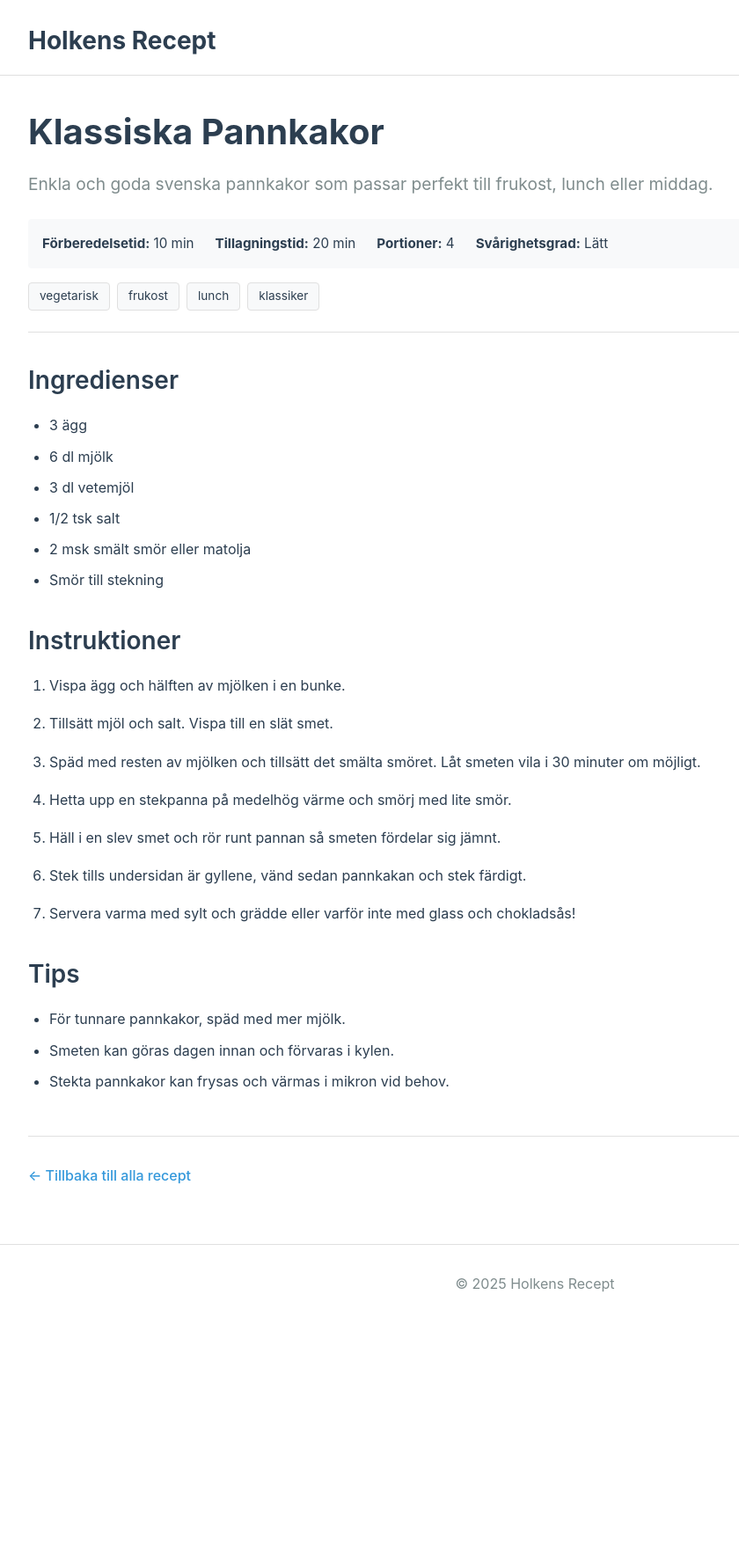
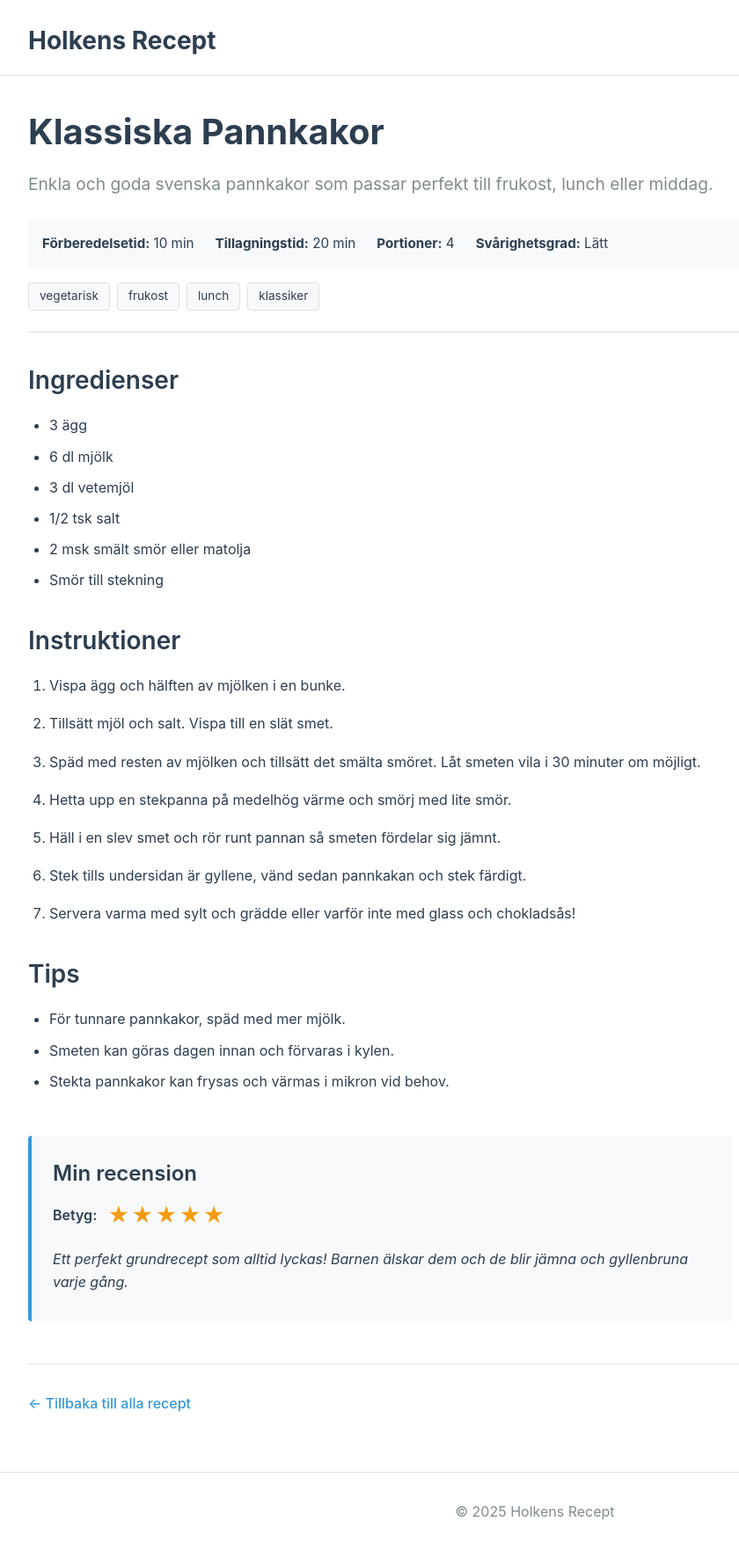
Before and after one commit to icaaq/recepie, a Jekyll site: the page built from _recipes/pannkakor.md, in a window 1280 px wide. Shown: the whole page at 88% size, without its empty margins (32-872 px from the left). Built offline with Jekyll 4.4.1, drawn with Linux system fonts in a browser that asks for light colours; before the commit the page ends 1504 px from its top, so only the background shows below that.

Commit message:
Add rating and comment features to recipes and update styles for reviews

```diff
--- a/_layouts/recipe.html
+++ b/_layouts/recipe.html
@@ -44,6 +44,33 @@ layout: default
       {{ content }}
     </div>
 
+    {% if page.rating or page.comment %}
+    <div class="recipe-review">
+      <h2>Min recension</h2>
+
+      {% if page.rating %}
+      <div class="rating">
+        <span class="rating-label">Betyg:</span>
+        <div class="stars" aria-label="Betyg {{ page.rating }} av 5 stjärnor">
+          {% for i in (1..5) %}
+            {% if i <= page.rating %}
+              <span class="star filled">★</span>
+            {% else %}
+              <span class="star">☆</span>
+            {% endif %}
+          {% endfor %}
+        </div>
+      </div>
+      {% endif %}
+
+      {% if page.comment %}
+      <div class="comment">
+        <p class="comment-text">{{ page.comment }}</p>
+      </div>
+      {% endif %}
+    </div>
+    {% endif %}
+
     <div class="recipe-footer">
       <a href="{{ '/' | relative_url }}" class="back-link">&larr; Tillbaka till alla recept</a>
     </div>
--- a/_recipes/pannkakor.md
+++ b/_recipes/pannkakor.md
@@ -6,6 +6,8 @@ cook_time: 20 min
 servings: 4
 difficulty: Lätt
 tags: [vegetarisk, frukost, lunch, klassiker]
+rating: 5
+comment: Ett perfekt grundrecept som alltid lyckas! Barnen älskar dem och de blir jämna och gyllenbruna varje gång.
 ---
 
 ## Ingredienser
--- a/assets/css/main.css
+++ b/assets/css/main.css
@@ -153,6 +153,17 @@ body {
   color: var(--color-text);
 }
 
+.card-rating {
+  margin-bottom: 0.5rem;
+}
+
+.card-stars {
+  display: flex;
+  gap: 0.125rem;
+  font-size: 1rem;
+  line-height: 1;
+}
+
 .card-description {
   color: var(--color-text-light);
   margin-bottom: 1rem;
@@ -260,6 +271,62 @@ body {
   line-height: 1.7;
 }
 
+/* Recipe Review Section */
+.recipe-review {
+  max-width: 800px;
+  margin-top: 3rem;
+  padding: 1.5rem;
+  background-color: var(--color-bg-light);
+  border-left: 4px solid var(--color-accent);
+  border-radius: 4px;
+}
+
+.recipe-review h2 {
+  font-size: 1.5rem;
+  font-weight: 600;
+  margin: 0 0 1rem 0;
+  color: var(--color-text);
+}
+
+.rating {
+  display: flex;
+  align-items: center;
+  gap: 0.75rem;
+  margin-bottom: 1rem;
+}
+
+.rating-label {
+  font-weight: 600;
+  color: var(--color-text);
+}
+
+.stars {
+  display: flex;
+  gap: 0.125rem;
+  font-size: 1.5rem;
+  line-height: 1;
+}
+
+.star {
+  color: var(--color-border);
+}
+
+.star.filled {
+  color: #f39c12;
+}
+
+.comment {
+  margin-top: 1rem;
+}
+
+.comment-text {
+  font-style: italic;
+  color: var(--color-text);
+  line-height: 1.6;
+  margin: 0;
+  padding: 0.5rem 0;
+}
+
 /* Recipe Footer */
 .recipe-footer {
   margin-top: 3rem;
```
Also changed, not shown: _includes/recipe-card.html (+15 -0 lines), _recipes/kyckling-curry.md (+2 -0 lines), README.md.
